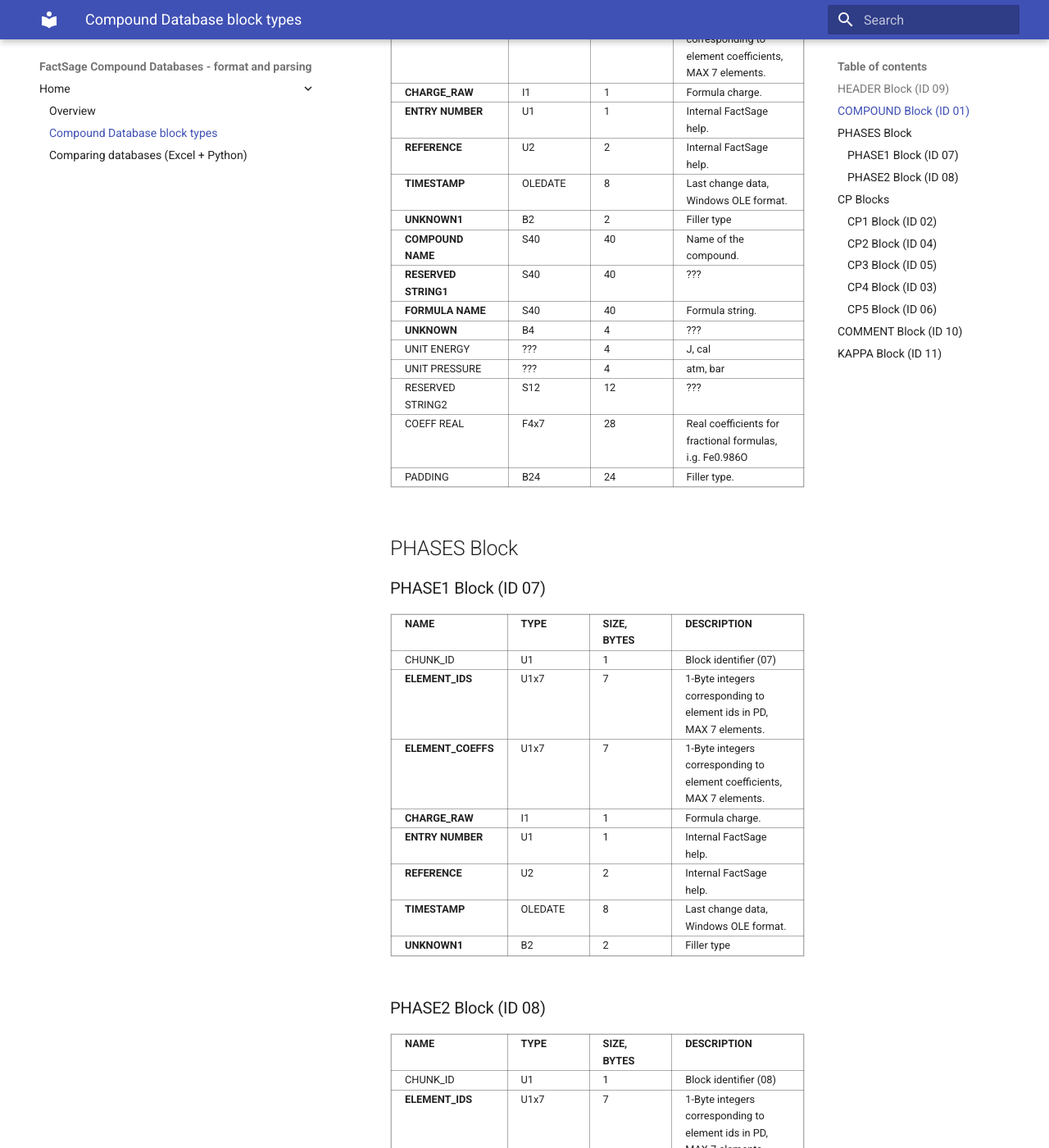
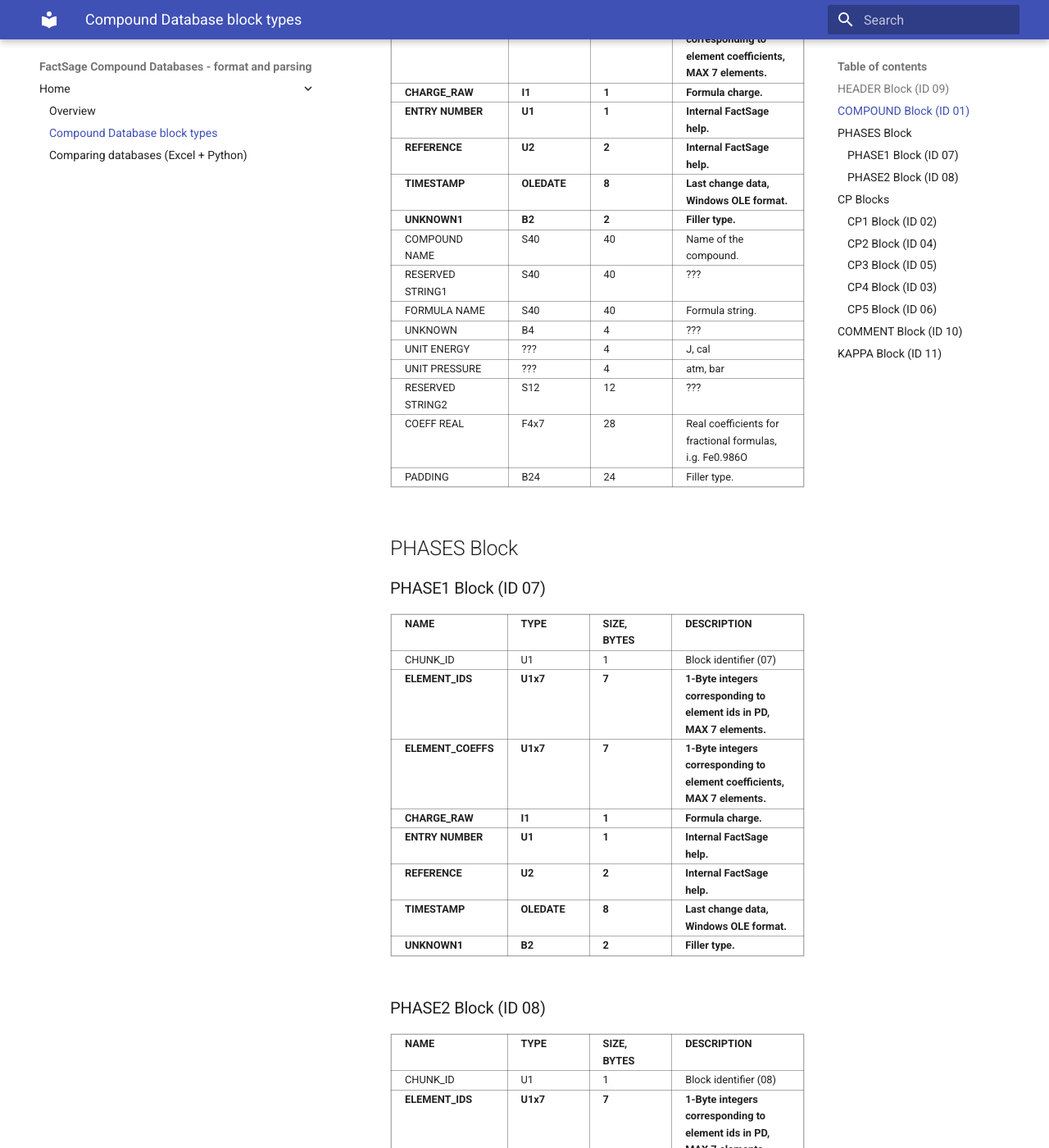
Before and after one commit to evnekdev/factsage-compound-docs, an MkDocs documentation site: the page built from docs/block-types.md, in a window 1280 px wide and 1400 px high, scrolled down 879 px. Shown: the whole window at 82% size. Built offline with MkDocs 1.6.1 and Material for MkDocs 9.7.7, drawn with Linux system fonts in a browser that asks for light colours; some of the changed text lies outside the part shown.

```diff
--- a/docs/block-types.md
+++ b/docs/block-types.md
@@ -20,17 +20,17 @@
 | **NAME** | **TYPE** | **SIZE, BYTES** | **DESCRIPTION** |
 |---|---|---|---|
 | CHUNK_ID         | U1      | 1  | Block identifier (01) |
-| **ELEMENT_IDS**      | U1x7    | 7  | 1-Byte integers corresponding to element ids in PD, MAX 7 elements.    |
-| **ELEMENT_COEFFS**   | U1x7    | 7  | 1-Byte integers corresponding to element coefficients, MAX 7 elements. |
-| **CHARGE_RAW**       | I1      | 1  | Formula charge.                                                        |
-| **ENTRY NUMBER**     | U1      | 1  | Internal FactSage help.                                                |
-| **REFERENCE**        | U2      | 2  | Internal FactSage help.                                                |
-| **TIMESTAMP**        | OLEDATE | 8  | Last change data, Windows OLE format.                                  |
-| **UNKNOWN1**         | B2      | 2  | Filler type                                                            |
-| **COMPOUND NAME**    | S40     | 40 | Name of the compound.                                                  |
-| **RESERVED STRING1** | S40     | 40 | ???                                                                    |
-| **FORMULA NAME**     | S40     | 40 | Formula string.                                                        |
-| **UNKNOWN**          | B4      | 4  | ???                                                                    |
+| **ELEMENT_IDS**      | **U1x7**    | **7**  | **1-Byte integers corresponding to element ids in PD, MAX 7 elements.**    |
+| **ELEMENT_COEFFS**   | **U1x7**    | **7**  | **1-Byte integers corresponding to element coefficients, MAX 7 elements.** |
+| **CHARGE_RAW**       | **I1**      | **1**  | **Formula charge.**                                                        |
+| **ENTRY NUMBER**     | **U1**      | **1**  | **Internal FactSage help.**                                                |
+| **REFERENCE**        | **U2**      | **2**  | **Internal FactSage help.**                                                |
+| **TIMESTAMP**        | **OLEDATE** | **8**  | **Last change data, Windows OLE format.**                                  |
+| **UNKNOWN1**         | **B2**      | **2**  | **Filler type.**                                                            |
+| COMPOUND NAME    | S40     | 40 | Name of the compound.                                                  |
+| RESERVED STRING1 | S40     | 40 | ???                                                                    |
+| FORMULA NAME     | S40     | 40 | Formula string.                                                        |
+| UNKNOWN          | B4      | 4  | ???                                                                    |
 | UNIT ENERGY      | ???     | 4  | J, cal                                                                 |
 | UNIT PRESSURE    | ???     | 4  | atm, bar                                                               |
 | RESERVED STRING2 | S12     | 12 | ???                                                                    |
@@ -44,13 +44,13 @@
 | **NAME** | **TYPE** | **SIZE, BYTES** | **DESCRIPTION** |
 |---|---|---|---|
 | CHUNK_ID         | U1      | 1  | Block identifier (07) |
-| **ELEMENT_IDS**      | U1x7    | 7  | 1-Byte integers corresponding to element ids in PD, MAX 7 elements.    |
-| **ELEMENT_COEFFS**   | U1x7    | 7  | 1-Byte integers corresponding to element coefficients, MAX 7 elements. |
-| **CHARGE_RAW**       | I1      | 1  | Formula charge.                                                        |
-| **ENTRY NUMBER**     | U1      | 1  | Internal FactSage help.                                                |
-| **REFERENCE**        | U2      | 2  | Internal FactSage help.                                                |
-| **TIMESTAMP**        | OLEDATE | 8  | Last change data, Windows OLE format.                                  |
-| **UNKNOWN1**         | B2      | 2  | Filler type                                                            |
+| **ELEMENT_IDS**      | **U1x7**    | **7**  | **1-Byte integers corresponding to element ids in PD, MAX 7 elements.**    |
+| **ELEMENT_COEFFS**   | **U1x7**    | **7**  | **1-Byte integers corresponding to element coefficients, MAX 7 elements.** |
+| **CHARGE_RAW**       | **I1**      | **1**  | **Formula charge.**                                                        |
+| **ENTRY NUMBER**     | **U1**      | **1**  | **Internal FactSage help.**                                                |
+| **REFERENCE**        | **U2**      | **2**  | **Internal FactSage help.**                                                |
+| **TIMESTAMP**        | **OLEDATE** | **8**  | **Last change data, Windows OLE format.**                                  |
+| **UNKNOWN1**         | **B2**      | **2**  | **Filler type.**                                                            |
 
 
 ### PHASE2 Block (ID 08)
@@ -58,13 +58,13 @@
 | **NAME** | **TYPE** | **SIZE, BYTES** | **DESCRIPTION** |
 |---|---|---|---|
 | CHUNK_ID         | U1      | 1  | Block identifier (08) |
-| **ELEMENT_IDS**      | U1x7    | 7  | 1-Byte integers corresponding to element ids in PD, MAX 7 elements.    |
-| **ELEMENT_COEFFS**   | U1x7    | 7  | 1-Byte integers corresponding to element coefficients, MAX 7 elements. |
-| **CHARGE_RAW**       | I1      | 1  | Formula charge.                                                        |
-| **ENTRY NUMBER**     | U1      | 1  | Internal FactSage help.                                                |
-| **REFERENCE**        | U2      | 2  | Internal FactSage help.                                                |
-| **TIMESTAMP**        | OLEDATE | 8  | Last change data, Windows OLE format.                                  |
-| **UNKNOWN1**         | B2      | 2  | Filler type                                                            |
+| **ELEMENT_IDS**      | **U1x7**    | **7**  | **1-Byte integers corresponding to element ids in PD, MAX 7 elements.**    |
+| **ELEMENT_COEFFS**   | **U1x7**    | **7**  | **1-Byte integers corresponding to element coefficients, MAX 7 elements.** |
+| **CHARGE_RAW**       | **I1**      | **1**  | **Formula charge.**                                                        |
+| **ENTRY NUMBER**     | **U1**      | **1**  | **Internal FactSage help.**                                                |
+| **REFERENCE**        | **U2**      | **2**  | **Internal FactSage help.**                                                |
+| **TIMESTAMP**        | **OLEDATE** | **8**  | **Last change data, Windows OLE format.**                                  |
+| **UNKNOWN1**         | **B2**      | **2**  | **Filler type.**                                                            |
 
 
 ## CP Blocks
```
